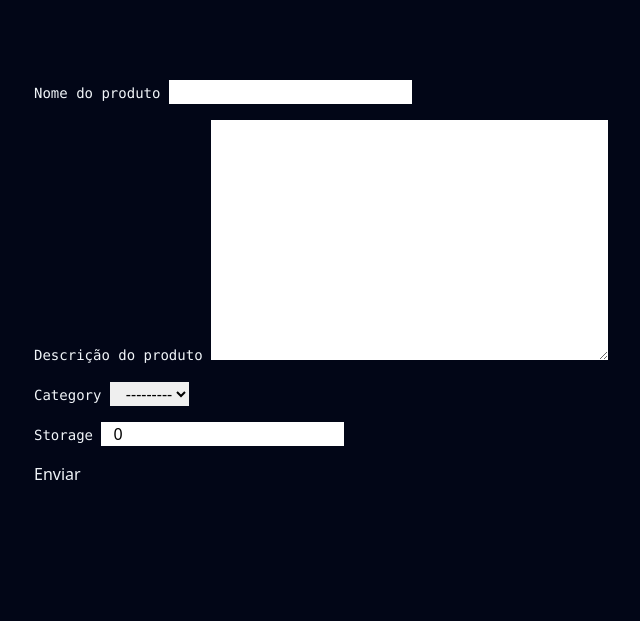
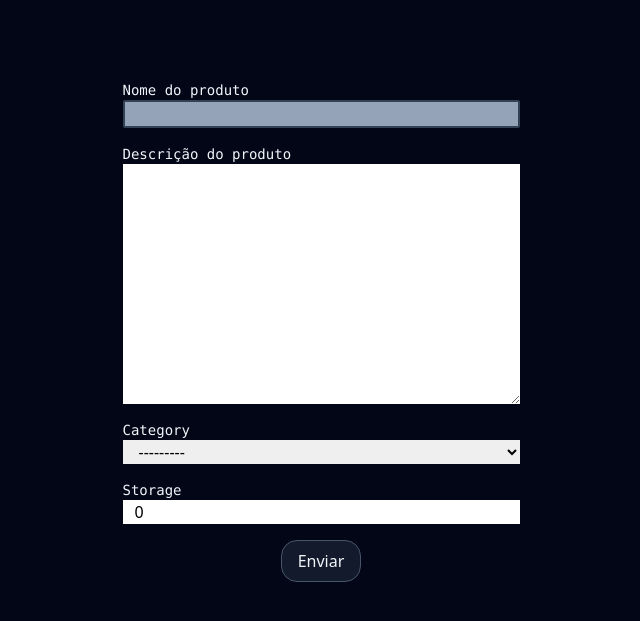
Before and after one commit to Davi-Cordeiro/Microservice-, a Django app: page /produto/cadastro/ in a window 1280 px wide. Shown: the part 77-698 px from the top of the page, without its empty margins (319-959 px from the left). Run offline with Django 5.2, Linux system fonts and the light colour scheme; data that the repository does not hold is empty; some libraries are stand-ins or nearby versions.

Commit message:
update(form): criacao do javascript do formulario

```diff
--- a/ecommerc_django/produtos/forms.py
+++ b/ecommerc_django/produtos/forms.py
@@ -9,7 +9,7 @@ class ProductForm(ModelForm):
         exclude = ('active',)
         widgets = {
             'product_name': forms.TextInput(attrs={
-                'class': ' pl-3 text-black'
+                'class': ' pl-3 group rounded-sm bg-slate-400 border-2 border-slate-700'
             }),
             'description': forms.Textarea(attrs={
                 'class': ' pl-3 text-black'
--- a/ecommerc_django/produtos/static/produtos/js/cadastro.js
+++ b/ecommerc_django/produtos/static/produtos/js/cadastro.js
@@ -4,6 +4,7 @@ const button = document.getElementById('submit-btn');
         event.preventDefault();
         const form = document.getElementById('cadastro-form');
         const formData = new FormData(form);
+        let html = '';
 
 
         try{
@@ -14,22 +15,19 @@ const button = document.getElementById('submit-btn');
 
             if (response.ok) {
                 const data = await response.json();
-                console.log(data);
 
                 if (data.valid) {
-                    console.log('Produto cadastrado com sucesso!');
                     alert('Produto cadastrado com sucesso!');
                     form.reset();
 
                 } else {
-                    console.log('Erro ao cadastrar produto: '+ data.errors);
-                    alert('Erro ao cadastrar produto: ' + data.errors);
+                    html += '<p class="text-red-500 text-sm mt-2 mb-2">Erro: Verifique os campos novamente</p>'
+                    document.getElementById('form-submission-feedback').innerHTML = html
                 }
 
             }
 
             else {
-                console.log(form.action);
                 throw new Error('Erro ao cadastrar produto: ' + response.status);
 
             }
--- a/ecommerc_django/produtos/templates/form.html
+++ b/ecommerc_django/produtos/templates/form.html
@@ -23,7 +23,7 @@
                 {%  csrf_token %}
 
                 {%for field in form %}
-                    <div class="mb-4" data-field="{{ field.name }}">
+                    <div class="mb-4 flex flex-col" data-field="{{ field.name }}">
                         <label for="{{field.id_for_label}}" class="font-mono text-sm  ">
                             {{ field.label }}
                         </label>
@@ -38,7 +38,10 @@
 
                     </div>
                 {% endfor%}
-                <button type="submit" id="submit-btn">Enviar</button>
+                <div class="flex flex-col items-center ">
+                    <span id="form-submission-feedback" class="font-mono text-sm"></span>
+                    <button type="submit" id="submit-btn" class="group rounded-2xl border border-slate-600 bg-slate-800/60 p-6 transition duration-200 hover:-translate-y-1 hover:border-indigo-500/60 hover:bg-slate-900 py-2 px-4">Enviar</button>
+                </div>
             </form>
         </div>
     </main>
```
Also changed, not shown: ecommerc_django/db.sqlite3.
